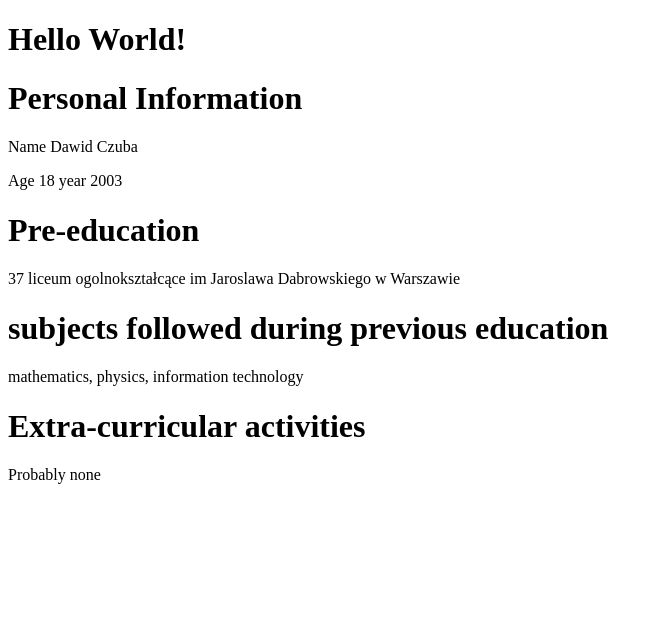
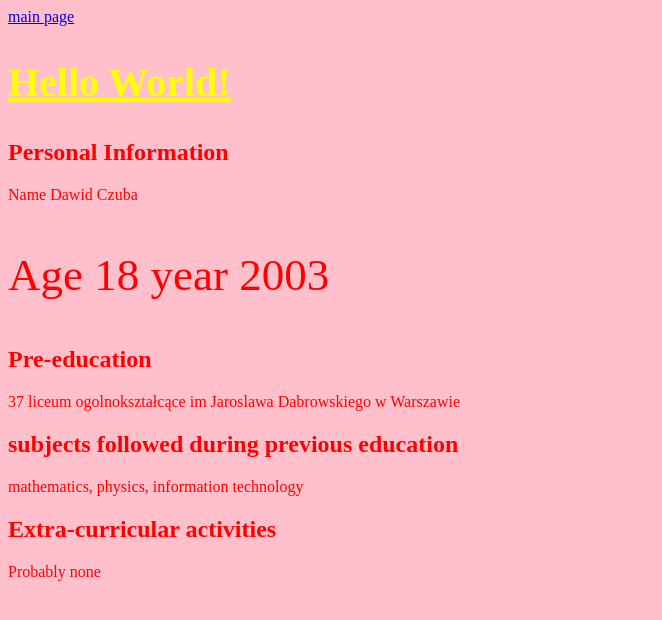
Before and after one commit to Dajzio/Dajzio.github.io, a plain HTML site: page Profile.html in a window 1280 px wide. Shown: the whole page, without its empty margins (0-662 px from the left). Drawn offline with Linux system fonts and the light colour scheme.

Commit message:
wszystkie potrzebne pliki

```diff
--- a/Profile.html
+++ b/Profile.html
@@ -1,21 +1,34 @@
 <!DOCTYPE html>
 <html lang="en">
+
 <head>
   <meta charset="UTF-8">
   <meta name="viewport" content="width=device-width, initial-scale=1.0">
   <meta http-equiv="X-UA-Compatible" content="ie=edge">
   <title>My profile</title>
+  <link href="style.css" rel="stylesheet">
 </head>
+
+<nav>
+  <a href="index.html">main page</a>
+</nav>
+
 <body>
+  <main>
+    <article>
+
       <h1>Hello World!</h1>
-    <h1>Personal Information</h1>
+      <h2>Personal Information</h2>
       <p>Name Dawid Czuba</p>
-    <p>   Age 18 year 2003 </p>
-    <h1>    Pre-education </h1>
+      <p class ="first"> Age 18 year 2003 </p>
+      <h2> Pre-education </h2>
       <p> 37 liceum ogolnokształcące im Jaroslawa Dabrowskiego w Warszawie </p>
-    <h1>    subjects followed during previous education</h1>
-    <p>  mathematics, physics, information technology</p>
-    <h1>Extra-curricular activities</h1>
+      <h2> subjects followed during previous education</h2>
+      <p> mathematics, physics, information technology</p>
+      <h2>Extra-curricular activities</h2>
       <p>Probably none</p>
+    </article>
+  </main>
 </body>
+
 </html>
--- /dev/null
+++ b/style.css
@@ -0,0 +1,16 @@
+
+body {
+  color: red;
+  background-color: pink;
+}
+.first{
+
+    font-size: 45px;
+
+}
+h1{
+
+  color: yellow;
+  font-size: 40px;
+  text-decoration: underline;
+}
```
Also changed, not shown: blog.html (added, +27 -0 lines), dashboard.html (added, +25 -0 lines), faq.html (added, +25 -0 lines), index.html (added, +30 -0 lines), post.html (added, +27 -0 lines). Lines whose indentation alone changed are shown as unchanged.
